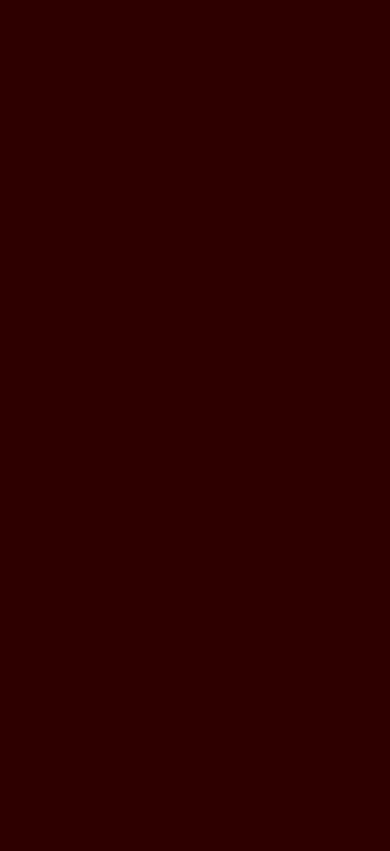
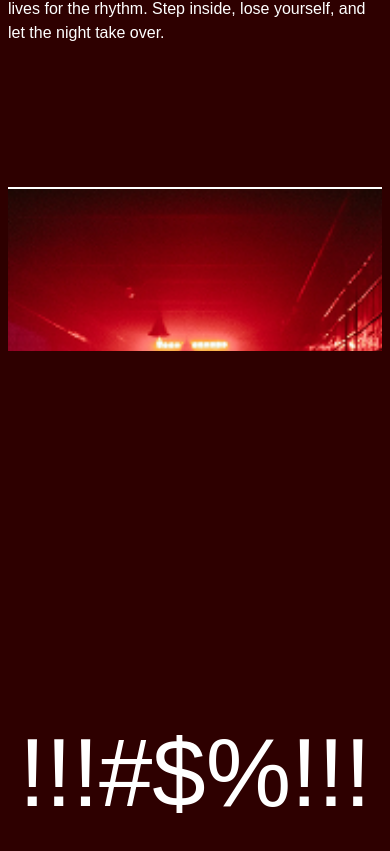
Before and after one commit to daedstudios/RougeAmsterdam, a Next.js app: page / in a window 390 px wide. Shown: the part 493-1344 px from the top of the page. Built offline with nearby package versions, Linux system fonts and the light colour scheme; a web font is replaced by a local one.

Commit message:
adding transition animation

```diff
--- a/app/about/page.jsx
+++ /dev/null
@@ -1,30 +0,0 @@
-import Image from "next/image";
-
-export default function About() {
-  return (
-    <>
-      <div className="col-span-1 border-t-2 border-[#fff]  row-span-2 lg:row-span-6">
-        where raw energy meets hypnotic beats. A haven for techno lovers, ROUGE
-        is more than just a club; it's an immersive experience of deep bass,
-        pulsating lights, and an electrifying atmosphere. Rooted in the
-        underground scene, we bring together cutting-edge sound,
-        boundary-pushing artists, and a crowd that lives for the rhythm. Step
-        inside, lose yourself, and let the night take over.
-      </div>
-      <div className="relative col-span-1 border-t-2 border-[#fff] row-span-3 lg:row-span-6">
-        <Image
-          src="/images/home.png"
-          alt="club"
-          layout="fill"
-          objectFit="cover"
-          className="w-full h-full"
-        />
-      </div>
-      <div className="col-span-1 lg:col-span-2 border-t-2 border-[#fff] row-span-2">
-        We have zero tolerance for discrimination, harassment, or any form of
-        disrespect. No sexism, no racism, no homophobia—no exceptions. Consent
-        and respect are non-negotiable.
-      </div>
-    </>
-  );
-}
--- a/app/layout.jsx
+++ b/app/layout.jsx
@@ -4,6 +4,8 @@ import Link from "next/link";
 // import NavCard from "@/components/navcard";
 import Image from "next/image";
 import NavCard from "@/components/NavCard";
+import { TransitionProvider } from "@/components/TransitionProvider";
+// import { Link } from "next-transition-router";
 
 const splineMono = Spline_Sans_Mono({
   variable: "--font-spline-mono",
@@ -21,6 +23,7 @@ export default function RootLayout({ children }) {
       <body
         className={`${splineMono.variable} antialiased bg-background text-foreground`}
       >
+        <TransitionProvider>
           <div className="hidden fixed top-0 left-0 lg:grid grid-rows-5 w-1/5 h-screen gap-2 max-h-screen py-2">
             <Link href="/">
               <div className="relative col-span-1 border-t-2 border-[#fff] row-span-1 h-full w-full">
@@ -32,7 +35,7 @@ export default function RootLayout({ children }) {
                 />
               </div>
             </Link>
-          <Link href="/about">
+            <Link href="/">
               <NavCard Text="About" />
             </Link>
             <Link href="/gallery">
@@ -55,6 +58,7 @@ export default function RootLayout({ children }) {
             </div>
             {children}
           </div>
+        </TransitionProvider>
       </body>
     </html>
   );
--- a/app/page.jsx
+++ b/app/page.jsx
@@ -1,5 +1,30 @@
 import Image from "next/image";
 
 export default function Home() {
-  return <div>main page</div>;
+  return (
+    <>
+      <div className="col-span-1 border-t-2 border-[#fff]  row-span-2 lg:row-span-6">
+        where raw energy meets hypnotic beats. A haven for techno lovers, ROUGE
+        is more than just a club; it's an immersive experience of deep bass,
+        pulsating lights, and an electrifying atmosphere. Rooted in the
+        underground scene, we bring together cutting-edge sound,
+        boundary-pushing artists, and a crowd that lives for the rhythm. Step
+        inside, lose yourself, and let the night take over.
+      </div>
+      <div className="relative col-span-1 border-t-2 border-[#fff] row-span-3 lg:row-span-6">
+        <Image
+          src="/images/home.png"
+          alt="club"
+          layout="fill"
+          objectFit="cover"
+          className="w-full h-full"
+        />
+      </div>
+      <div className="col-span-1 lg:col-span-2 border-t-2 border-[#fff] row-span-2">
+        We have zero tolerance for discrimination, harassment, or any form of
+        disrespect. No sexism, no racism, no homophobia—no exceptions. Consent
+        and respect are non-negotiable.
+      </div>
+    </>
+  );
 }
--- /dev/null
+++ b/components/TransitionProvider.jsx
@@ -0,0 +1,96 @@
+"use client";
+
+import { useRef } from "react";
+import { gsap } from "gsap";
+import { TransitionRouter } from "next-transition-router";
+
+export function TransitionProvider({ children }) {
+  const firstLayer = useRef(null);
+  const secondLayer = useRef(null);
+  return (
+    <TransitionRouter
+      auto={true}
+      leave={(next, from, to) => {
+        console.log({ from, to });
+
+        const tl = gsap
+          .timeline({
+            onComplete: next,
+          })
+          .fromTo(
+            firstLayer.current,
+            { y: "100%" },
+            {
+              y: 0,
+              duration: 0.5,
+              ease: "circ.inOut",
+            }
+          )
+          .fromTo(
+            secondLayer.current,
+            {
+              y: "100%",
+            },
+            {
+              y: 0,
+              duration: 0.5,
+              ease: "circ.inOut",
+            },
+            "<50%"
+          );
+
+        return () => {
+          tl.kill();
+        };
+      }}
+      enter={(next) => {
+        const tl = gsap
+          .timeline()
+          .fromTo(
+            secondLayer.current,
+            { y: 0 },
+            {
+              y: "-100%",
+              duration: 0.5,
+              ease: "circ.inOut",
+            }
+          )
+          .fromTo(
+            firstLayer.current,
+            { y: 0 },
+            {
+              y: "-100%",
+              duration: 0.5,
+              ease: "circ.inOut",
+            },
+            "<50%"
+          )
+          .call(next, undefined, "<50%");
+
+        return () => {
+          tl.kill();
+        };
+      }}
+    >
+      {children}
+
+      {/* <div
+        className="h-screen w-screen -translate-x-full z-[999] fixed top-0 left-0 bg-black"
+        ref={firstLayer}
+      ></div> */}
+
+      <div
+        ref={firstLayer}
+        className="fixed inset-0 z-[999] translate-y-full bg-background text-8xl text-center flex items-center justify-center"
+        key={1}
+      ></div>
+      <div
+        ref={secondLayer}
+        className="fixed inset-0 z-[999] translate-y-full bg-background text-8xl text-center flex items-center justify-center"
+        key={2}
+      >
+        !!!#$%!!!
+      </div>
+    </TransitionRouter>
+  );
+}
--- a/package.json
+++ b/package.json
@@ -12,6 +12,7 @@
     "@gsap/react": "^2.1.2",
     "gsap": "^3.12.7",
     "next": "15.1.7",
+    "next-transition-router": "^0.2.7",
     "react": "^19.0.0",
     "react-dom": "^19.0.0"
   },
```
Also changed, not shown: 1 other file (tests, documents, lock files or other folders). Lines whose indentation alone changed are shown as unchanged.
